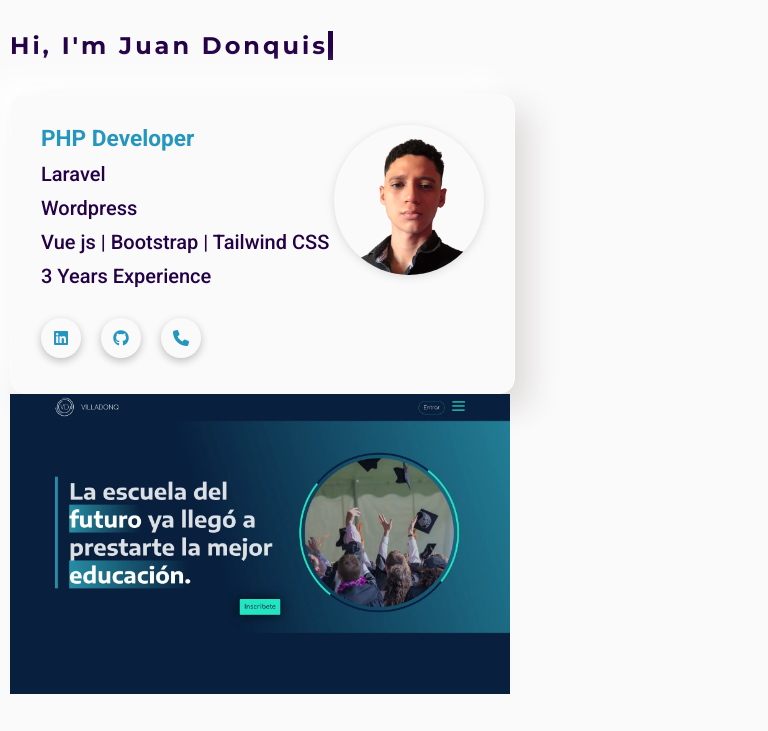
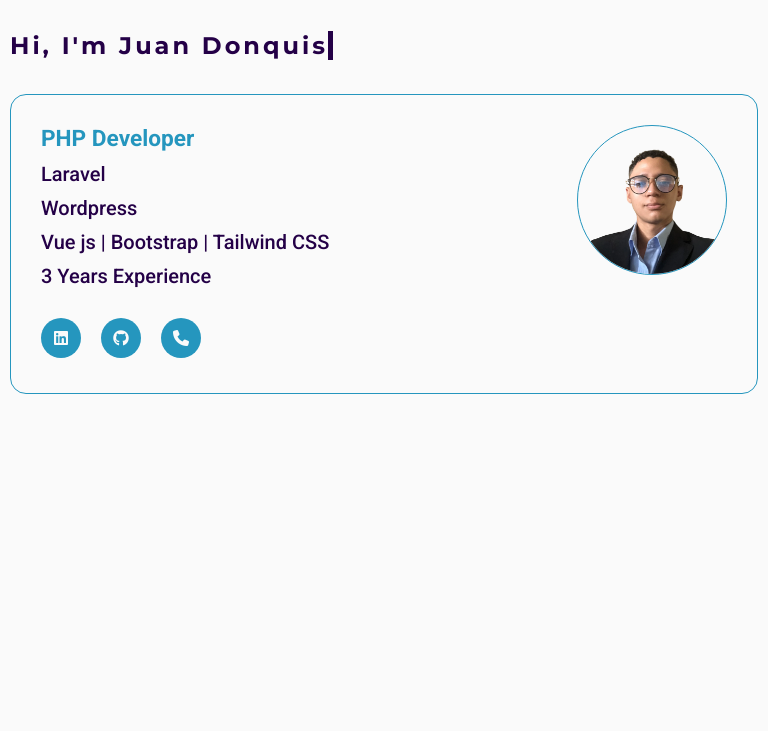
Before and after one commit to JDonquis/jdonquis.github.io, a PHP site: page / in a window 768 px wide. Shown: the part 69-800 px from the top of the page. Run offline with PHP 8.4, Linux system fonts and the light colour scheme.

Commit message:
finish first section v2

```diff
--- a/assets/css/responsive.css
+++ b/assets/css/responsive.css
@@ -7,8 +7,10 @@
 
 }
 
-@media (max-width:767px )
+@media (max-width:768px )
 {
+	.slider{display: none;}
+
 	.hamburger{ display:block; }
 	.navbar-nav-mobile{ display:flex; }
 	.navbar-nav{ display:none; }
@@ -31,11 +33,60 @@
 
 /*------------------------------------------------------------- Tablets ----------------------------*/
 
-@media (max-width:1279px ) and (min-width: 768px)
+@media (max-width:1279px ) and (min-width: 900px)
 {
 	.hamburger{ display:none; }
 	.navbar-nav{ display:flex }
 	.navbar-nav-mobile{ display:none; }
+	.box-introduce{
+	 	justify-content:center;
+	 	gap: 20px;
+
+	 }
+	 .introduce-card{
+		max-width: 600px;
+
+	}
+
+}
+
+@media (max-width:900px ) and (min-width: 768px)
+{
+	.hamburger{ display:none; }
+	.navbar-nav{ display:flex }
+	.navbar-nav-mobile{ display:none; }
+	.box-introduce{
+	 	justify-content:center;
+	 	gap: 20px;
+
+	 }
+	 .introduce-card{
+		max-width: 600px;
+		width: 100%;
+
+	}
+
+	.slide img{
+
+		width: 600px !important;
+	}
+	.slide
+	{
+		min-width:600px !important;
+	}
+
+	.slider--inner
+	{
+		width: 600px;
+	}
+	.slider
+	{
+		width: 100%;
+	}
+	.card-skills-resume
+	{
+		max-width:600px;
+	}
 
 }
 
--- a/assets/css/slider.css
+++ b/assets/css/slider.css
@@ -2,8 +2,8 @@
 {
 	aspect-ratio: 16/9;
 	object-fit: cover;
-	width: 100%;
 	min-height: 300px;
+	width: 500px;
 }
 
 .slide h3
@@ -23,11 +23,16 @@
 
 .slider--inner
 {
+	width: 500px;
 	display: flex;
+	align-items: center;
 	flex-direction: row;
 	flex-wrap: nowrap;
 	height: 300px;
 	transition: transform .7s ease-in;
+	border-radius: 16px;
+	padding: 0;
+
 }
 
 .slider{
@@ -35,4 +40,8 @@
 	overflow: hidden;
 	height: 300px;
 	width: 100%;
+	border-radius: 16px;
+	border: 1px solid var(--colorBlueMedium);
+
+
 }
--- a/assets/css/style.css
+++ b/assets/css/style.css
@@ -217,13 +217,11 @@
 	width: 150px;
 	height: 150px;
 	border-radius: 50%;
-	box-shadow: rgba(99, 99, 99, 0.2) 0px 2px 8px 0px;
-
-
+	border: 1px solid var(--colorBlueMedium);
 }
 .image{
 
-	background: url(../img/perfil.webp);
+	background: url(../img/profile.webp);
 	background-position: center center;
 	background-size: cover;
 	background-repeat: no-repeat;
@@ -238,10 +236,10 @@
 	height: 300px;
 	padding: 30px;
 	border-radius: 16px;
- background: #fafafa;
+ background: #fafafa;/*
   box-shadow: 15px 15px 30px #dfdbdb,
-             -15px -15px 30px #ffffff;
-	border: 1px solid rgba(255, 255, 255, 0.3);
+             -15px -15px 30px #ffffff;*/
+	border: 1px solid var(--colorBlueMedium);
 
 }
 
@@ -282,8 +280,8 @@
 	width: 40px;
 	height: 40px;
 	border-radius: 50%;
-	box-shadow: rgba(0, 0, 0, 0.24) 0px 3px 8px;
-	color: var(--colorBlueMedium);
+	color: var(--bodyColor);
+	background: var(--colorBlueMedium);
 }
 
 .card-skills-resume
--- a/index.html
+++ b/index.html
@@ -116,13 +116,13 @@
 						<ul >
 							<li>
 
-								<a href="#" class="social-link">
+								<a href="https://www.linkedin.com/in/jdonquis/" class="social-link">
 									<i class="fa-brands fa-linkedin"></i>
 								</a>
 							</li>
 
 							<li>
-								<a href="#" class="social-link">
+								<a href="https://github.com/JDonquis" class="social-link">
 									<i class="fa-brands fa-github"></i>
 								</a>
 							</li>
```
Also changed, not shown: assets/img/perfil.webp (deleted), assets/img/profile.webp (added).
